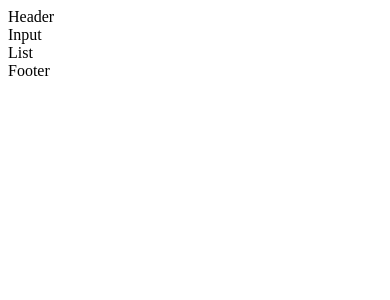
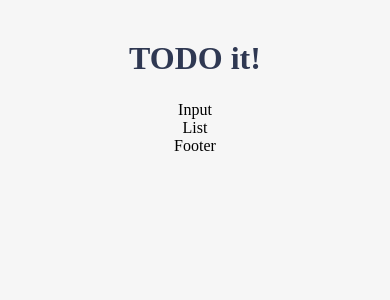
Before and after one commit to dngwoo/vue.js-middle, a Vue app in the folder vue-todo/: page / in a window 390 px wide. Shown: the top 300 px of the page. Built offline with nearby package versions, Linux system fonts and the light colour scheme.

Commit message:
파비콘, 아이콘, 폰트, 반응형태그 설정, TodoHeader.vue

```diff
--- a/vue-todo/public/index.html
+++ b/vue-todo/public/index.html
@@ -1,15 +1,29 @@
 <!DOCTYPE html>
 <html lang="en">
   <head>
-    <meta charset="utf-8">
-    <meta http-equiv="X-UA-Compatible" content="IE=edge">
-    <meta name="viewport" content="width=device-width,initial-scale=1.0">
-    <link rel="icon" href="<%= BASE_URL %>favicon.ico">
+    <meta charset="utf-8" />
+    <meta http-equiv="X-UA-Compatible" content="IE=edge" />
+    <meta name="viewport" content="width=device-width,initial-scale=1.0" />
+    <link rel="icon" href="<%= BASE_URL %>favicon.ico" />
     <title><%= htmlWebpackPlugin.options.title %></title>
+    <link
+      rel="stylesheet"
+      href="https://use.fontawesome.com/releases/v5.13.0/css/all.css"
+      integrity="sha384-Bfad6CLCknfcloXFOyFnlgtENryhrpZCe29RTifKEixXQZ38WheV+i/6YWSzkz3V"
+      crossorigin="anonymous"
+    />
+    <link
+      href="https://fonts.googleapis.com/css2?family=Ubuntu:wght@300;500;700&display=swap"
+      rel="stylesheet"
+    />
   </head>
   <body>
     <noscript>
-      <strong>We're sorry but <%= htmlWebpackPlugin.options.title %> doesn't work properly without JavaScript enabled. Please enable it to continue.</strong>
+      <strong
+        >We're sorry but <%= htmlWebpackPlugin.options.title %> doesn't work
+        properly without JavaScript enabled. Please enable it to
+        continue.</strong
+      >
     </noscript>
     <div id="app"></div>
     <!-- built files will be auto injected -->
--- a/vue-todo/src/App.vue
+++ b/vue-todo/src/App.vue
@@ -24,4 +24,20 @@
 </script>
 
 <style>
+body {
+  text-align: center;
+  background: #f6f6f6;
+}
+
+input {
+  border-style: groove;
+  width: 200px;
+}
+button {
+  border-style: groove;
+}
+
+.shadow {
+  box-shadow: 5px 10px 10px rgb(0, 0, 0, 0.3);
+}
 </style>
--- a/vue-todo/src/components/TodoHeader.vue
+++ b/vue-todo/src/components/TodoHeader.vue
@@ -1,10 +1,12 @@
 <template>
-  <div>Header</div>
+  <h1>TODO it!</h1>
 </template>
 
-<script>
-export default {};
-</script>
-
-<style>
+<style scoped>
+/* scoped를 사용하면 컴포넌트 안에서만 유요한 css가 된다 */
+h1 {
+  color: #2f3852;
+  font-weight: 700;
+  margin: 2.5rem 0 1.5rem;
+}
 </style>
```
Also changed, not shown: 1 other file (tests, documents, lock files or other folders).
